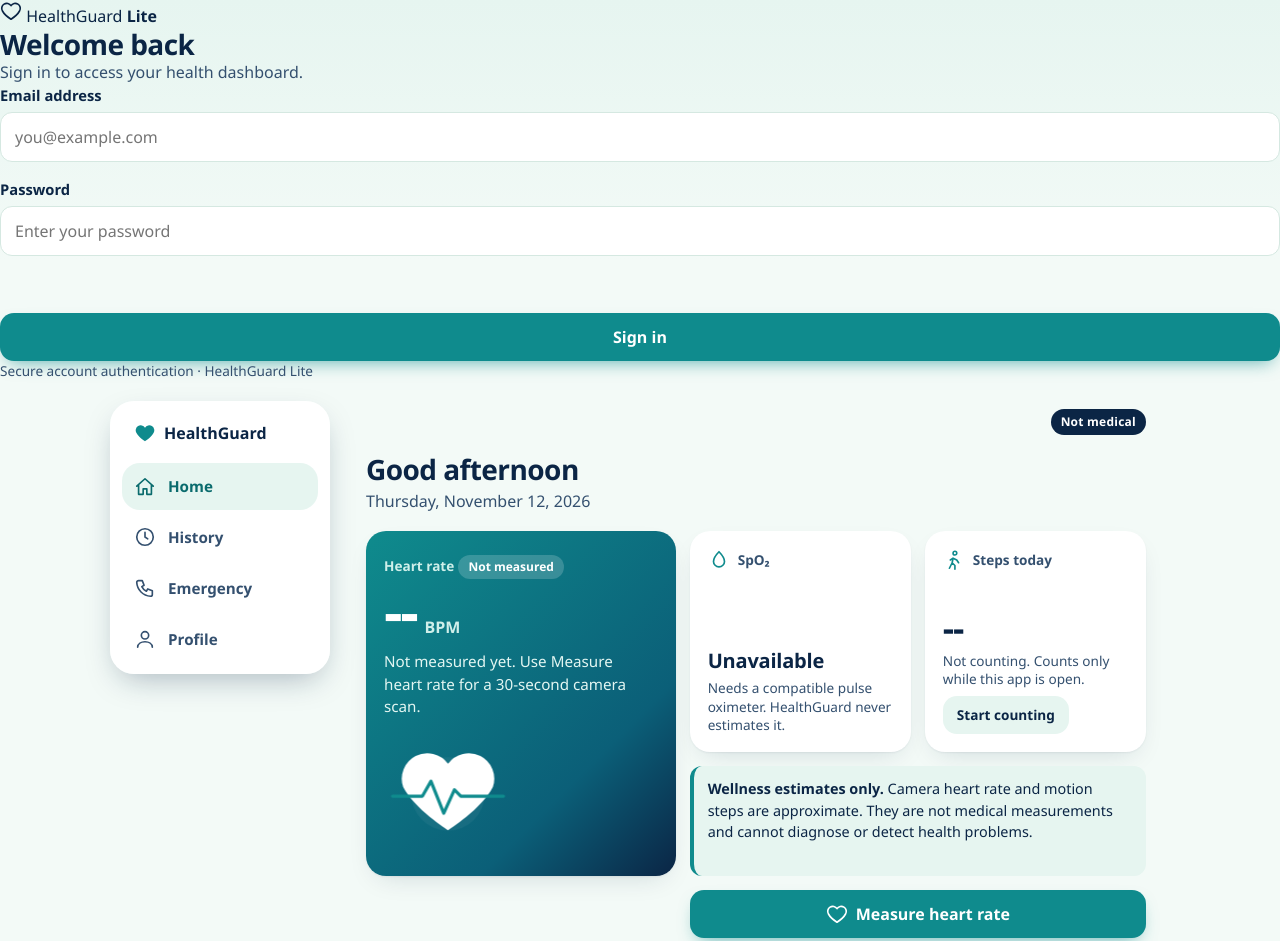
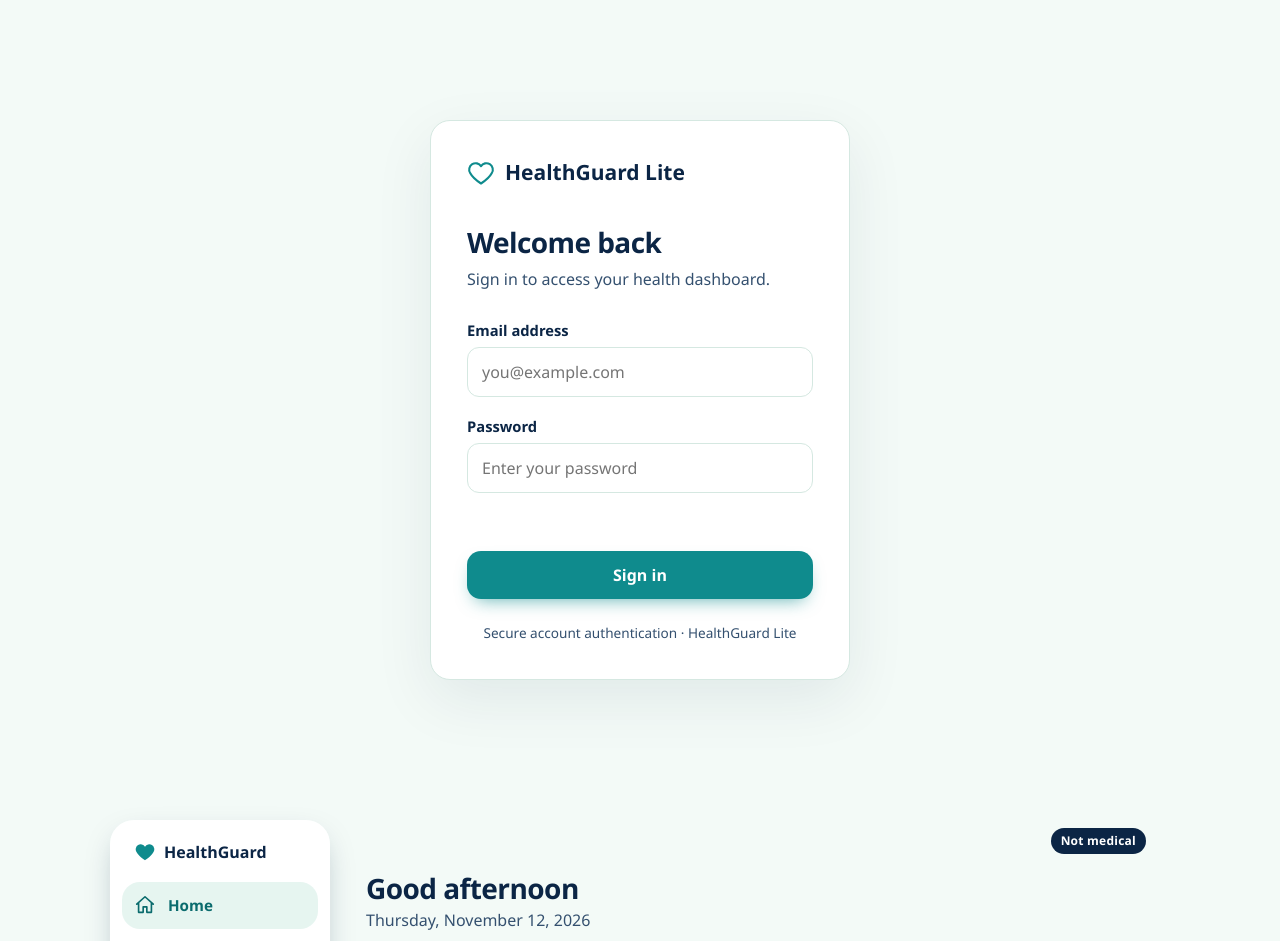
Before and after one commit to subhojitchb/Healthguard-Lite, a plain HTML site: page index.html in a window 1280 px wide. Shown: the top 941 px of the page. Drawn offline with Linux system fonts and the light colour scheme.

Commit message:
Style authentication screen

```diff
--- a/style.css
+++ b/style.css
@@ -190,3 +190,90 @@ dialog strong{color:var(--navy)}
 .res-num small{font-size:1rem;font-weight:600;color:var(--navy-2);letter-spacing:0}
 #scanResult p{margin-bottom:10px}
 #scanResult p.small{font-size:.85rem}
+/* AUTHENTICATION SCREEN */
+.auth-screen {
+  min-height: 100vh;
+  display: flex;
+  align-items: center;
+  justify-content: center;
+  padding: 24px;
+  background: var(--bg);
+}
+
+.auth-screen[hidden] {
+  display: none !important;
+}
+
+.auth-card {
+  width: 100%;
+  max-width: 420px;
+  padding: 36px;
+  background: var(--white);
+  border: 1px solid var(--line);
+  border-radius: 20px;
+  box-shadow: 0 20px 60px rgba(11, 37, 69, 0.08);
+}
+
+.auth-brand {
+  display: flex;
+  align-items: center;
+  gap: 10px;
+  color: var(--navy);
+  font-size: 21px;
+  font-weight: 700;
+  margin-bottom: 38px;
+}
+
+.auth-brand .ico {
+  width: 28px;
+  height: 28px;
+  color: var(--teal);
+}
+
+.auth-heading {
+  margin-bottom: 28px;
+}
+
+.auth-heading h1 {
+  color: var(--navy);
+  font-size: 28px;
+  margin: 0 0 8px;
+}
+
+.auth-heading p {
+  margin: 0;
+}
+
+.auth-card .field {
+  margin-bottom: 18px;
+}
+
+.auth-card input {
+  width: 100%;
+  box-sizing: border-box;
+}
+
+.auth-card .btn-block {
+  width: 100%;
+  margin-top: 8px;
+}
+
+.auth-footer {
+  text-align: center;
+  margin: 24px 0 0;
+}
+
+#loginStatus {
+  min-height: 20px;
+  font-size: 13px;
+}
+
+.shell[hidden] {
+  display: none !important;
+}
+
+@media (max-width: 480px) {
+  .auth-card {
+    padding: 26px 22px;
+  }
+}
```
